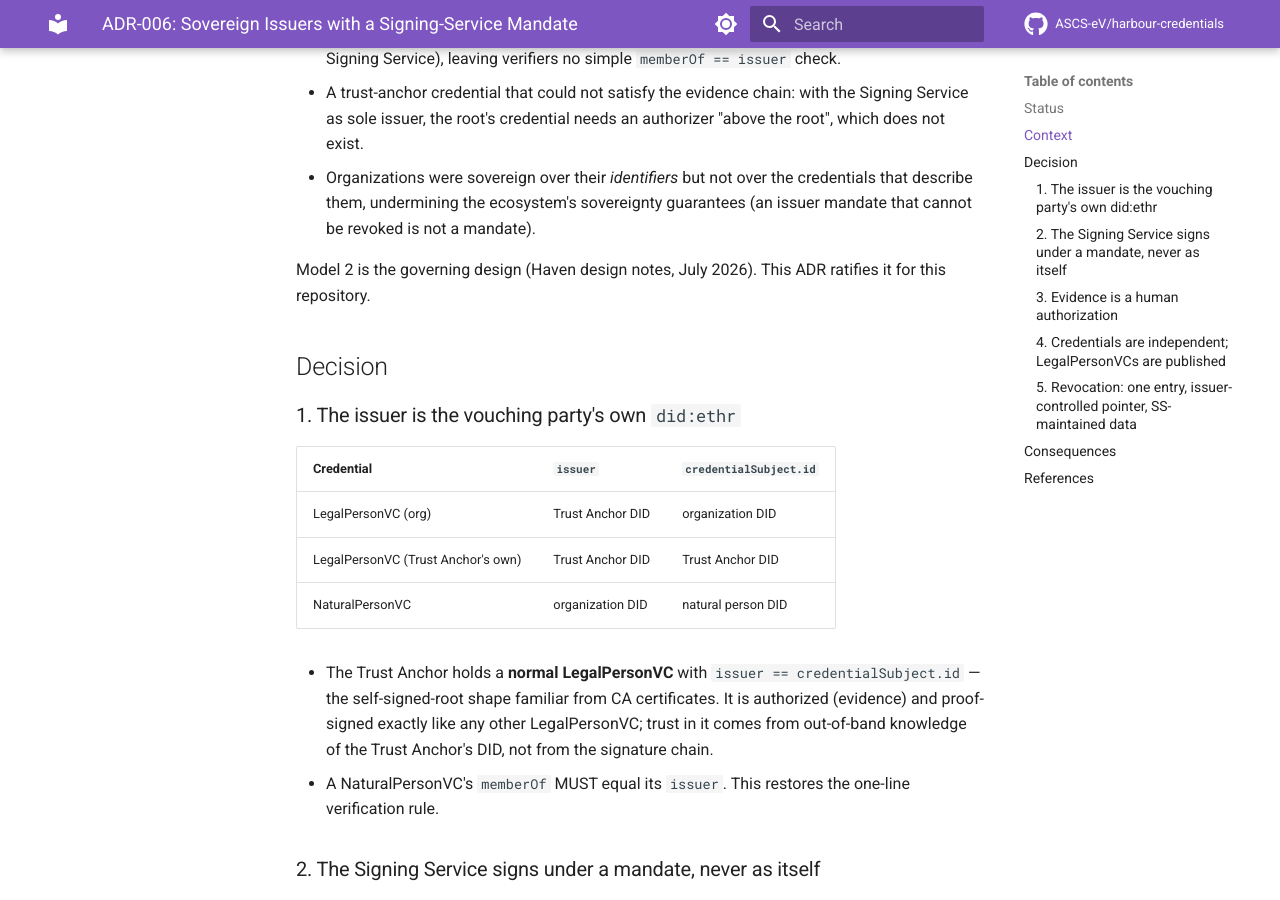
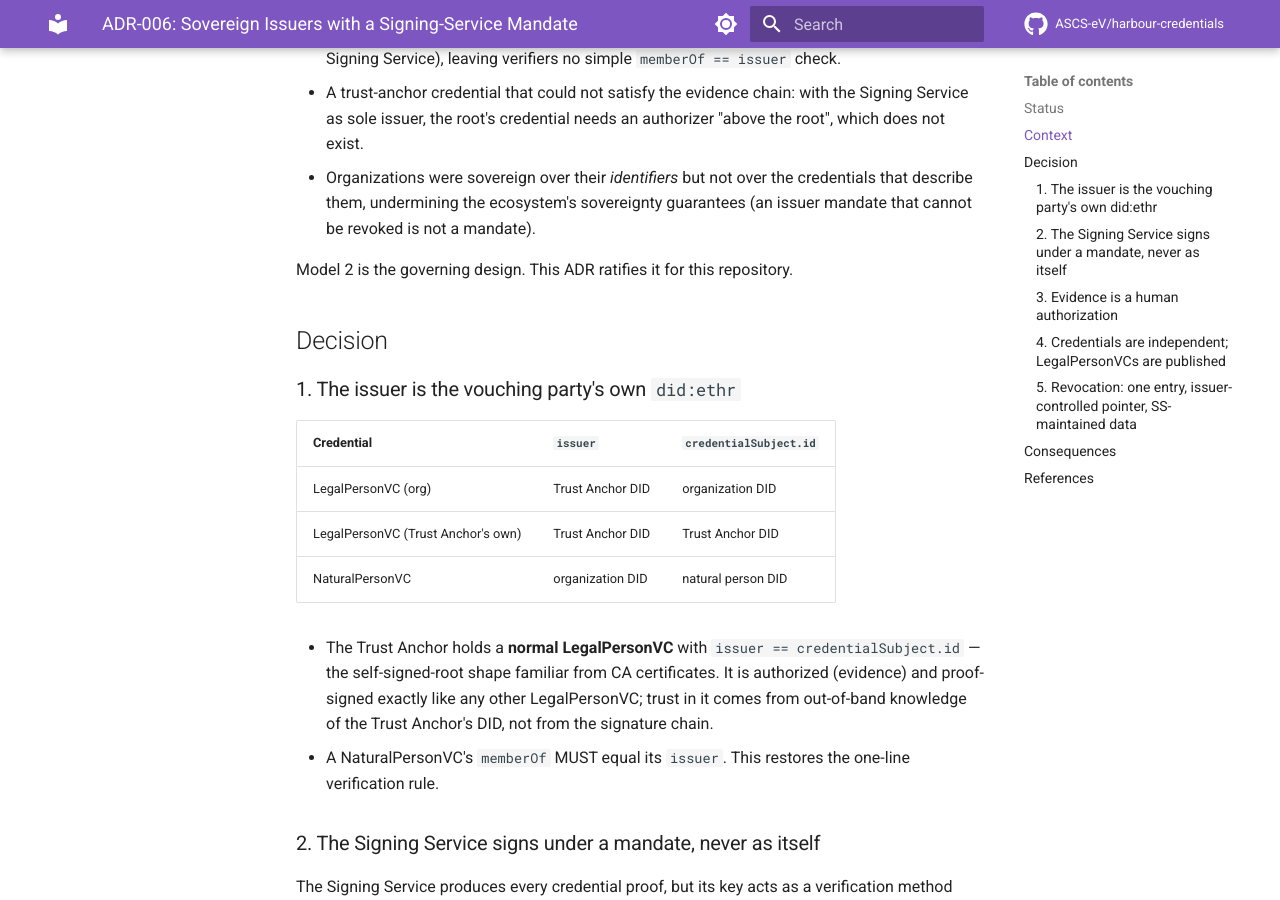
Before and after one commit to reachhaven/harbour-credentials, an MkDocs documentation site: the page built from docs/decisions/006-sovereign-issuers.md, in a window 1280 px wide and 900 px high, scrolled down 744 px. Built offline with MkDocs 1.6.1 and Material for MkDocs 9.7.7, drawn with Linux system fonts in a browser that asks for light colours; comment, search, counter and statistics services are not loaded; some of the changed text lies outside the part shown.

Commit message:
docs: clean up ADR references
Signed-off-by: felix hoops <9974641+flhps@users.noreply.github.com>

```diff
--- a/docs/decisions/006-sovereign-issuers.md
+++ b/docs/decisions/006-sovereign-issuers.md
@@ -32,8 +32,7 @@
   credentials that describe them, undermining the ecosystem's sovereignty
   guarantees (an issuer mandate that cannot be revoked is not a mandate).
 
-Model 2 is the governing design (Haven design notes, July 2026). This ADR
-ratifies it for this repository.
+Model 2 is the governing design. This ADR ratifies it for this repository.
 
 ## Decision
 
@@ -141,8 +140,6 @@
 
 ## References
 
-- Haven design notes: "Haven Credentials" (internal, July 2026) — trust
-  path, mandate, publication, and revocation rationale.
 - `docs/specs/batched-credential-evidence.md` — evidence mechanism.
 - `docs/did-identity-system.md` — IdentityController and `did:ethr` setup.
 - ADR-005 — did:ethr migration.
```
